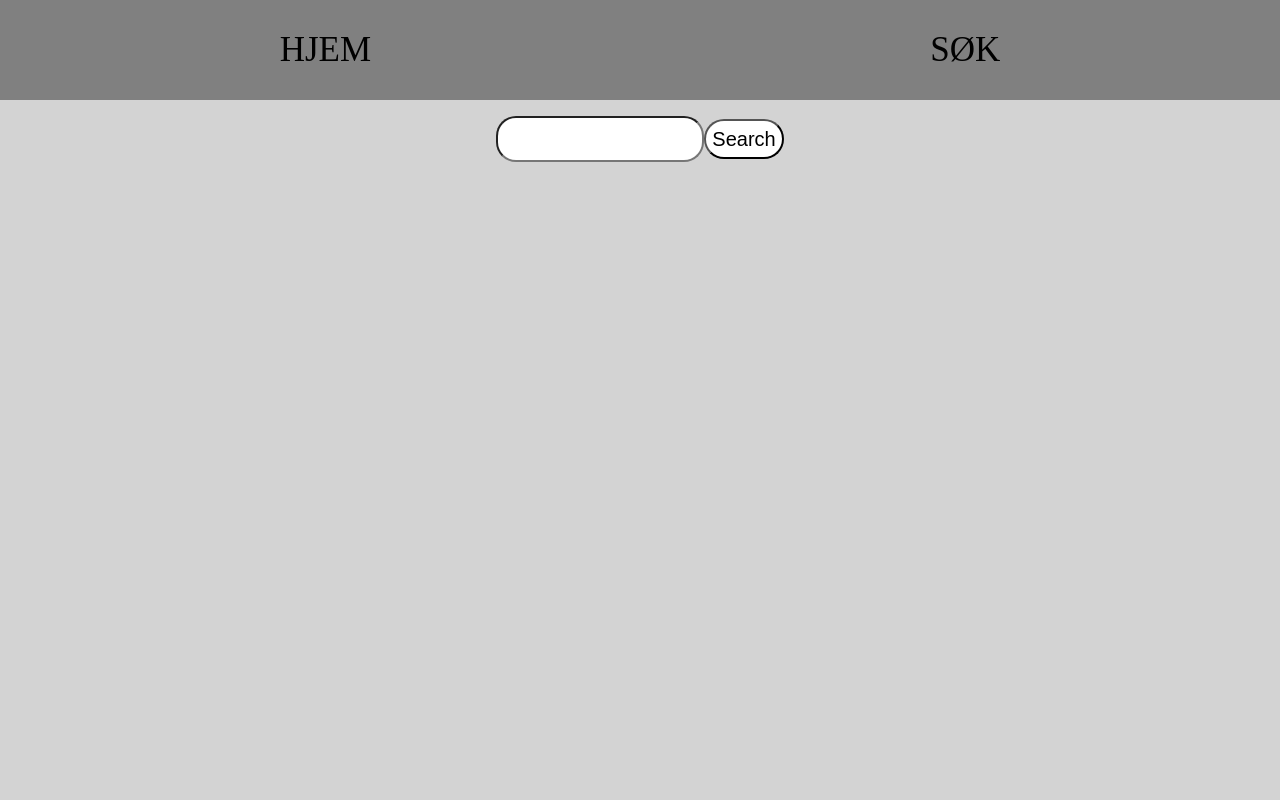
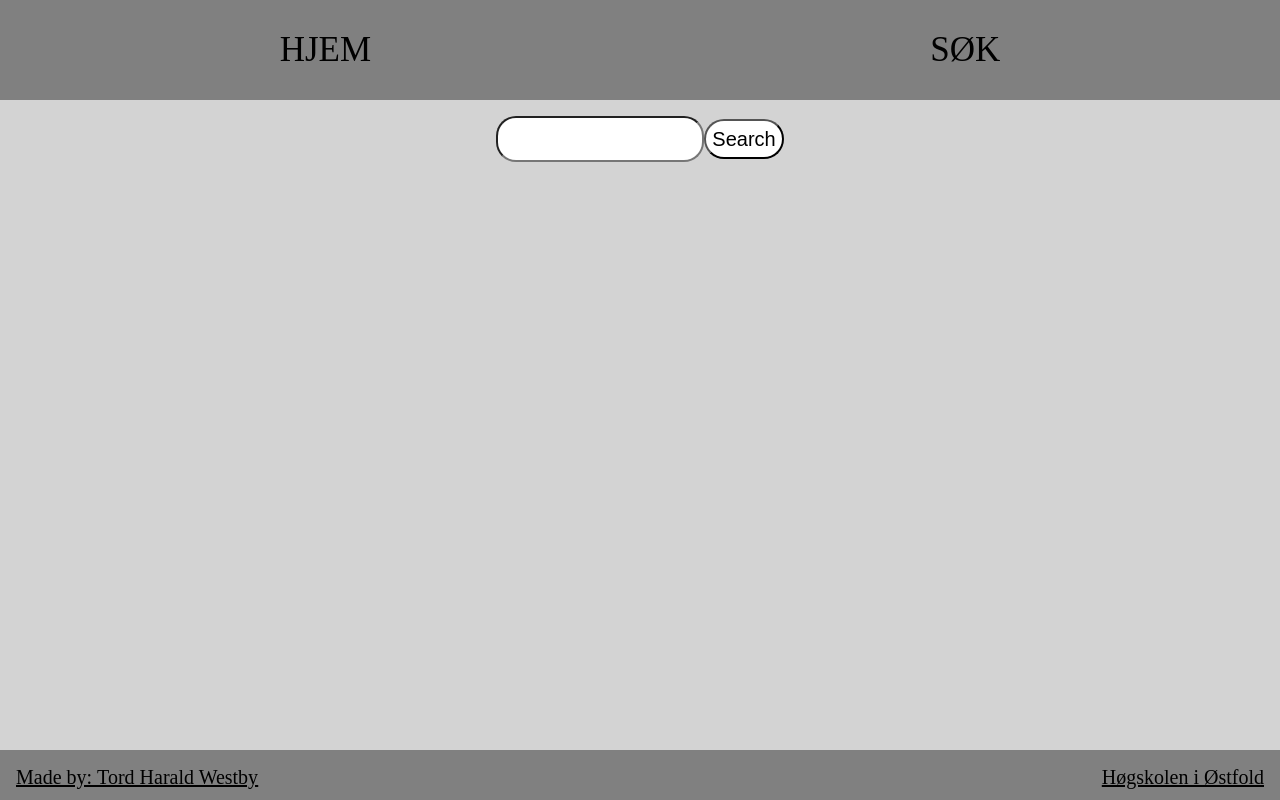
Before and after one commit to TordWestby/uin23ak4_booksearch_Westby, a React (Vite) app in the folder my-app/: page /search in a window 1280 px wide. Built offline with nearby package versions, Linux system fonts and the light colour scheme.

Commit message:
la til en footer til siden
Ikke mye annet en å legge til footer og et par andre små justeringer

```diff
--- /dev/null
+++ b/my-app/src/components/footer.jsx
@@ -0,0 +1,10 @@
+import react from 'react';
+
+export default function Footer() {
+    return (
+        <footer>
+        <a href="https://www.instagram.com/tord_westby/" target="_blank">Made by: <div id="maker">Tord Harald Westby</div></a>
+        <a href="https://www.hiof.no/?gad_source=1&gclid=Cj0KCQjwn7mwBhCiARIsAGoxjaKn9jfAtIwaOaL1P7260D2atwz9u10XQxBxZn0G85HiD_bnpU1WymkaAhsEEALw_wcB" target="_blank">Høgskolen i Østfold </a>
+    </footer>
+    );
+}
--- a/my-app/src/components/layout.jsx
+++ b/my-app/src/components/layout.jsx
@@ -4,6 +4,7 @@ import NavBar from './navbar.jsx'
 import Home from './home.jsx';
 import SearchResults from './soke.jsx';
 import BookCard from './bookcard.jsx';
+import Footer from './footer.jsx';
 
 
 
@@ -19,6 +20,7 @@ function Layout() {
         </Routes>
       </div>
     </Router>
+    <Footer />
     </div>
         )
 }
--- a/my-app/src/components/soke.jsx
+++ b/my-app/src/components/soke.jsx
@@ -2,7 +2,7 @@ import React, { useState } from "react";
 import BookCard from "./bookcard";
 
 function SearchResults() {
-    const [query, setQuery] = useState('');
+    const [q, setQuery] = useState('');
     const [books, setBooks] = useState([]);
 
     const handleChange = (event) => {
@@ -12,7 +12,7 @@ function SearchResults() {
     const handleSubmit = async (event) => {
         event.preventDefault();
         try {
-            const response = await fetch(`https://openlibrary.org/search.json?title=${query}`);
+            const response = await fetch(`https://openlibrary.org/search.json?title=${q}`);
             const data = await response.json();
             setBooks(data.docs);
         } catch (error) {
@@ -25,7 +25,7 @@ function SearchResults() {
     return(
         <div id='search-styling'>
             <form onSubmit={handleSubmit}>
-                <input type="text" value={query} onChange={handleChange} />
+                <input type="text" value={q} onChange={handleChange} />
                 <button type="submit">Search</button>
             </form>
             {books.map((book, index) => (
@@ -45,6 +45,7 @@ function SearchResults() {
 /*
 Denne koden er hovedsaklig skrevet av OpenAi sin chatbot ChatGpt 3.5 [sist oppdatert 13 Februar 2024]
 Chat logg: https://chat.openai.com/share/49febf86-3667-4322-8129-783788e383c8
+
 */
 
 export default SearchResults;
--- a/my-app/src/style.css
+++ b/my-app/src/style.css
@@ -48,6 +48,10 @@ nav ul li a:hover {
     display: flex;
     justify-content: center;
     align-items: center;
+}
+
+.boxes:last-of-type {
+    margin-bottom: 4rem;
 }
 
 .boxes .box-content {
@@ -118,3 +122,31 @@ nav ul li a:hover {
     text-decoration: underline;
 
 }
+
+footer {
+    width: 100%;
+    height: 50px;
+    background-color: gray;
+    display: flex;
+    flex-direction: row;
+    justify-content: space-between;
+    bottom: 0;
+    font-size: 20px;
+    position: fixed;
+}
+
+
+
+footer a {
+    color: black;
+    margin: 1rem;
+}
+
+footer a:hover {
+    color: white;
+}
+
+footer #maker {
+    display: inline;
+    text-decoration: underline;
+}
```
